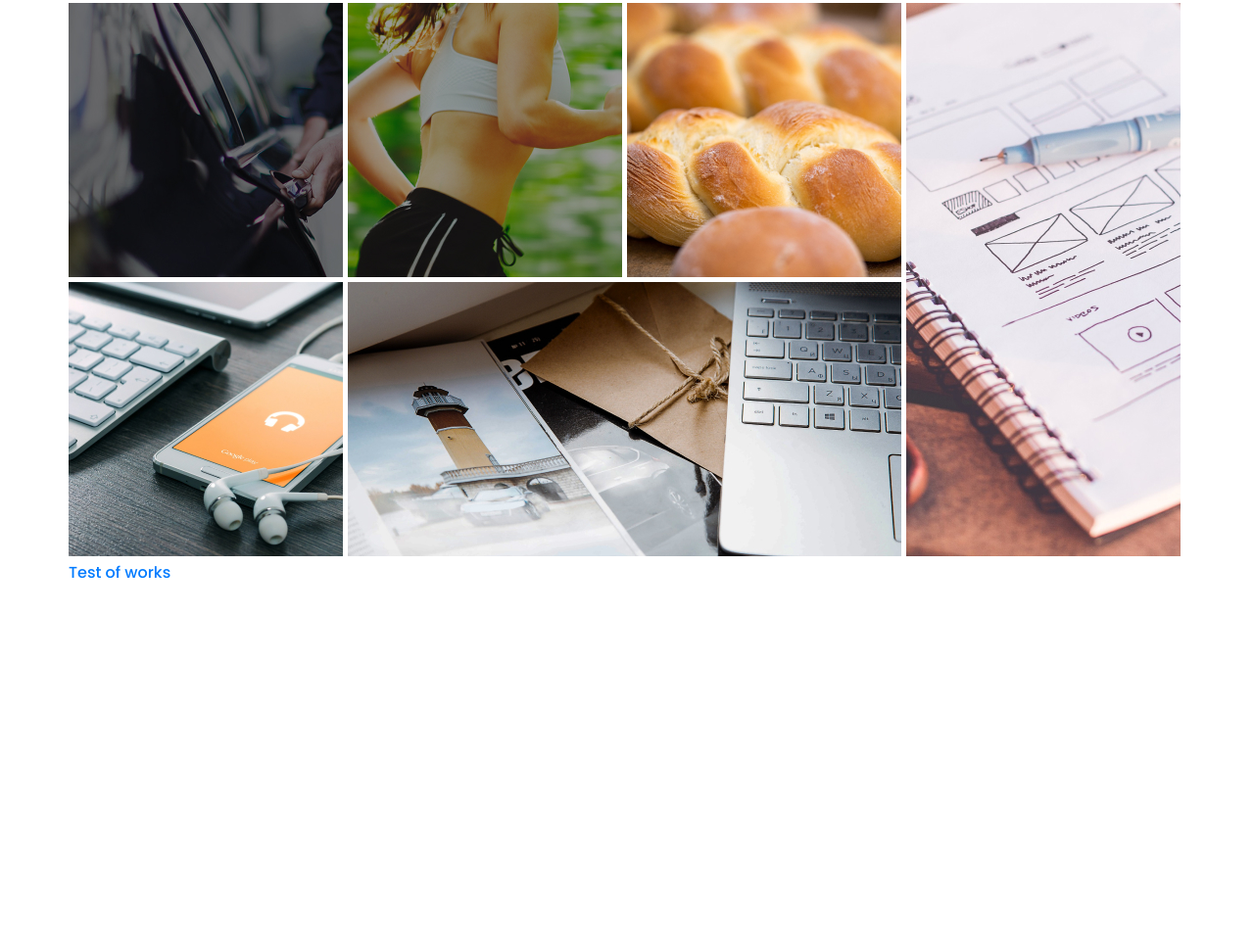
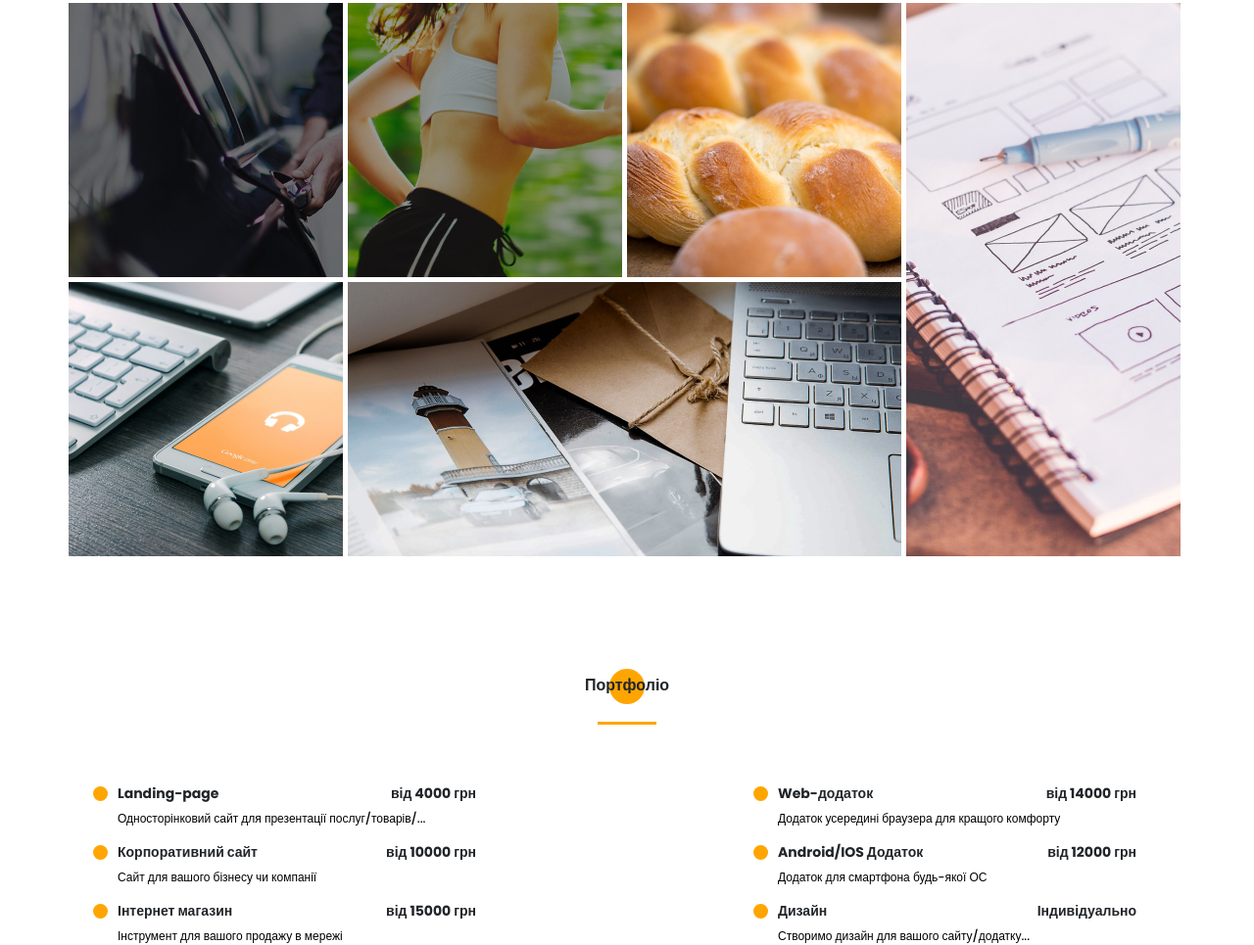
Before and after one commit to udutpetja/Portfolio, a website: page src/index.html in a window 1280 px wide. Shown: the part 3654-4619 px from the top of the page at 98% size. Before the commit the page ends 4507 px from the top, so only its background shows below. Drawn offline with Linux system fonts and the light colour scheme; files whose address does not match are found by name.

Commit message:
price slide is done

```diff
--- a/src/index.html
+++ b/src/index.html
@@ -371,9 +371,57 @@
                 <a href="#" class="portfolio__item horizontal">
                     <img src="img/works/mac.jpg" alt="mac">
                 </a>
-                <a href="" class="test">Test of works</a>
             </div>
-
+        </div>
+    </section>
+    <section class="price">
+        <div class="container">
+            <h2 class="title title_fz16 portfolio__title">Портфоліо</h2>
+            <div class="divider"></div>
+            <div class="wrapper">
+                <div class="price__item">
+                    <div class="price__item-block">
+                        <h4 class="title title_fz14">Landing-page</h4>
+                        <div class="price__money">від 4000 грн</div>
+                    </div>
+                    <div class="price__subtitle">Односторінковий сайт для презентації послуг/товарів/...</div>
+                </div>
+                <div class="price__item">
+                    <div class="price__item-block">
+                        <h4 class="title title_fz14">Web-додаток</h4>
+                        <div class="price__money">від 14000 грн</div>
+                    </div>
+                    <div class="price__subtitle">Додаток усередині браузера для кращого комфорту</div>
+                </div>
+                <div class="price__item">
+                    <div class="price__item-block">
+                        <h4 class="title title_fz14">Корпоративний сайт</h4>
+                        <div class="price__money">від 10000 грн</div>
+                    </div>
+                    <div class="price__subtitle">Сайт для вашого бізнесу чи компанії</div>
+                </div>
+                <div class="price__item">
+                    <div class="price__item-block">
+                        <h4 class="title title_fz14">Android/IOS Додаток</h4>
+                        <div class="price__money">від 12000 грн</div>
+                    </div>
+                    <div class="price__subtitle">Додаток для смартфона будь-якої ОС</div>
+                </div>
+                <div class="price__item">
+                    <div class="price__item-block">
+                        <h4 class="title title_fz14">Інтернет магазин</h4>
+                        <div class="price__money">від 15000 грн</div>
+                    </div>
+                    <div class="price__subtitle">Інструмент для вашого продажу в мережі</div>
+                </div>
+                <div class="price__item">
+                    <div class="price__item-block">
+                        <h4 class="title title_fz14">Дизайн</h4>
+                        <div class="price__money">Індивідуально</div>
+                    </div>
+                    <div class="price__subtitle">Створимо дизайн для вашого сайту/додатку...</div>
+                </div>
+            </div>
         </div>
     </section>
 
--- /dev/null
+++ b/src/sass/blocks/_price.scss
@@ -0,0 +1,41 @@
+.price {
+    margin-top: 120px;
+    .wrapper {
+        margin-top: 60px;
+        padding: 0 50px 0 50px;
+        display: grid;
+        grid-template-columns: repeat(2, 366px);
+        grid-template-rows: repeat(3, auto);
+        grid-auto-rows: minmax(366px, auto);
+        justify-content: space-between;
+        row-gap: 15px;
+        .price__item-block {
+            position: relative;
+            display: flex;
+            justify-content: space-between;
+            .price__money {
+                font-weight: 700;
+                font-size: 14px;
+                line-height: 21px;
+            }
+            .title_fz14 {
+                @include befor_circle;
+                margin-bottom: 0;
+                &::before {
+                    width: 15px;
+                    height: 15px;
+                    left: -25px;
+                    top: 3px;
+                }
+            }
+        }
+        .price__subtitle {
+            margin-top: 6px;
+            font-weight: 500;
+            font-size: 12px;
+            line-height: 18px;
+            color: #000;
+        }
+
+    }
+}
--- a/src/sass/style.scss
+++ b/src/sass/style.scss
@@ -32,3 +32,4 @@
 @import 'blocks/resume';
 @import 'blocks/skills';
 @import 'blocks/portfolio';
+@import 'blocks/price';
```
Also changed, not shown: dist/css/style.min.css, dist/index.html, src/css/style.min.css, 1 other file.
